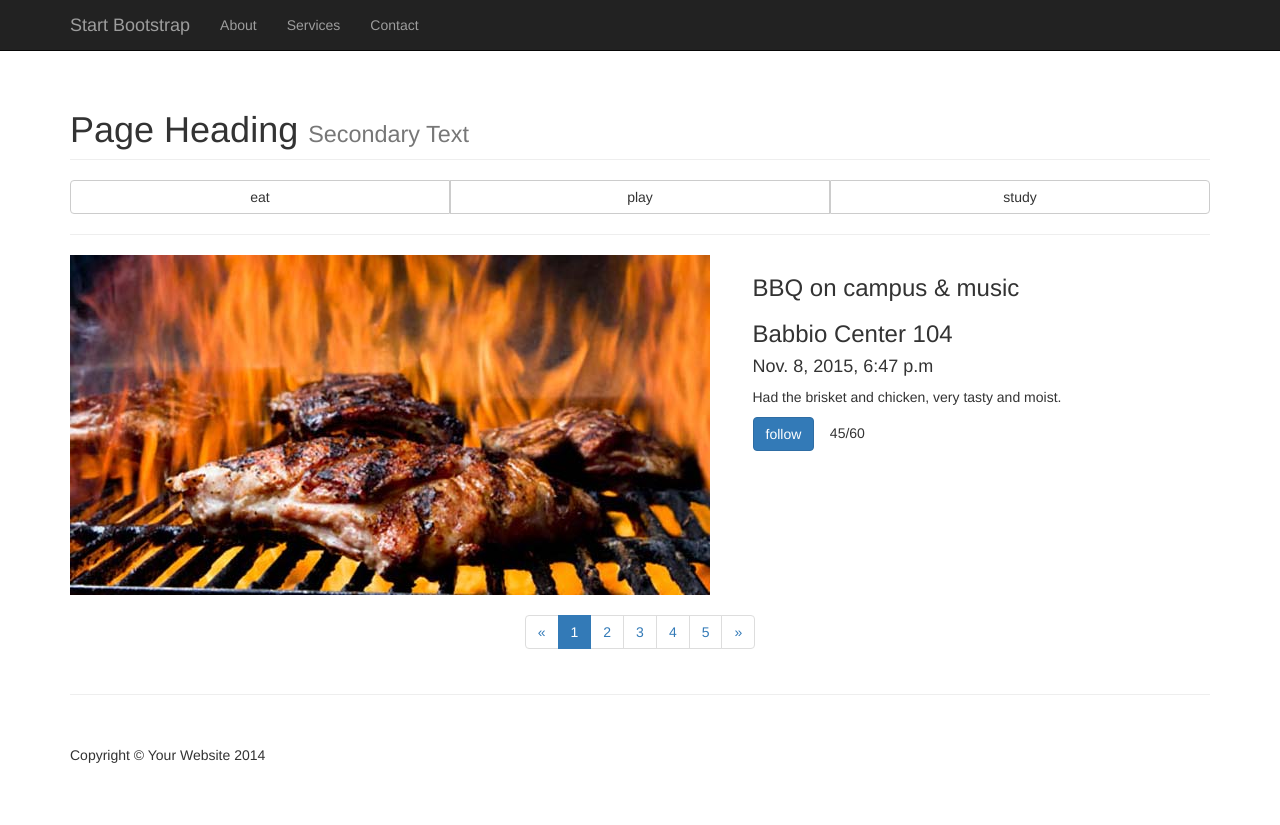
After one commit to zyang25/PosterApp, a PHP site: page /final/main/main.php in a window 1280 px wide. The commit adds this page. Run offline with PHP 8.4, Linux system fonts and the light colour scheme.

Commit message:
路径调整

```diff
--- a/Authentication/classes/user_model.php
+++ b/Authentication/classes/user_model.php
@@ -1,6 +1,6 @@
 <?php
 
-require_once('../connection.php');
+require_once(dirname(__FILE__).'/'."../../connection.php");
 
 class UserModel{
 
--- /dev/null
+++ b/assets/css/1-col-portfolio.css
@@ -0,0 +1,13 @@
+/*!
+ * Start Bootstrap - 1 Col Portfolio HTML Template (http://startbootstrap.com)
+ * Code licensed under the Apache License v2.0.
+ * For details, see http://www.apache.org/licenses/LICENSE-2.0.
+ */
+
+body {
+    padding-top: 70px; /* Required padding for .navbar-fixed-top. Remove if using .navbar-static-top. Change if height of navigation changes. */
+}
+
+footer {
+    margin: 50px 0;
+}
--- /dev/null
+++ b/main/main.php
@@ -0,0 +1,159 @@
+<!DOCTYPE html>
+<html lang="en">
+
+<head>
+
+    <meta charset="utf-8">
+    <meta http-equiv="X-UA-Compatible" content="IE=edge">
+    <meta name="viewport" content="width=device-width, initial-scale=1">
+    <meta name="description" content="">
+    <meta name="author" content="">
+
+    <title>1 Col Portfolio - Start Bootstrap Template</title>
+
+    <!-- Bootstrap Core CSS -->
+    <link href="../assets/bootstrap/css/bootstrap.min.css" rel="stylesheet">
+
+    <!-- Custom CSS -->
+    <link href="../assets/css/1-col-portfolio.css" rel="stylesheet">
+
+    <!-- HTML5 Shim and Respond.js IE8 support of HTML5 elements and media queries -->
+    <!-- WARNING: Respond.js doesn't work if you view the page via file:// -->
+    <!--[if lt IE 9]>
+        <script src="https://oss.maxcdn.com/libs/html5shiv/3.7.0/html5shiv.js"></script>
+        <script src="https://oss.maxcdn.com/libs/respond.js/1.4.2/respond.min.js"></script>
+    <![endif]-->
+
+</head>
+
+<body>
+
+    <!-- Navigation -->
+    <nav class="navbar navbar-inverse navbar-fixed-top" role="navigation">
+        <div class="container">
+            <!-- Brand and toggle get grouped for better mobile display -->
+            <div class="navbar-header">
+                <button type="button" class="navbar-toggle" data-toggle="collapse" data-target="#bs-example-navbar-collapse-1">
+                    <span class="sr-only">Toggle navigation</span>
+                    <span class="icon-bar"></span>
+                    <span class="icon-bar"></span>
+                    <span class="icon-bar"></span>
+                </button>
+                <a class="navbar-brand" href="#">Start Bootstrap</a>
+            </div>
+            <!-- Collect the nav links, forms, and other content for toggling -->
+            <div class="collapse navbar-collapse" id="bs-example-navbar-collapse-1">
+                <ul class="nav navbar-nav">
+                    <li>
+                        <a href="#">About</a>
+                    </li>
+                    <li>
+                        <a href="#">Services</a>
+                    </li>
+                    <li>
+                        <a href="#">Contact</a>
+                    </li>
+                </ul>
+            </div>
+            <!-- /.navbar-collapse -->
+        </div>
+        <!-- /.container -->
+    </nav>
+
+    <!-- Page Content -->
+    <div class="container">
+
+        <!-- Page Heading -->
+        <div class="row">
+            <div class="col-lg-12">
+                <h1 class="page-header">Page Heading
+                    <small>Secondary Text</small>
+                </h1>
+            </div>
+        </div>
+        <!-- /.row -->
+        <div class="btn-group btn-group-justified" role="group" aria-label="...">
+  <div class="btn-group" role="group">
+    <button type="button" class="btn btn-default">eat</button>
+  </div>
+  <div class="btn-group" role="group">
+    <button type="button" class="btn btn-default">play</button>
+  </div>
+  <div class="btn-group" role="group">
+    <button type="button" class="btn btn-default">study</button>
+  </div>
+</div>
+<hr>
+
+
+        <!-- Project One -->
+        <div class="row">
+            <div class="col-md-7">
+                <a href="#">
+                    <img class="img-responsive" src="../assets/img/activites/BBQ.jpg" alt="">
+                </a>
+            </div>
+            <div class="col-md-5">
+                <h3>BBQ on campus & music</h3>
+                <h3>Babbio Center 104</h3>
+                <h4>Nov. 8, 2015, 6:47 p.m</h4>
+                <p>Had the brisket and chicken, very tasty and moist.</p>
+                <a class="btn btn-primary" href="#">follow</a>&nbsp;&nbsp;&nbsp;&nbsp;<span>45/60</span>
+            </div>
+        </div>
+        <!-- /.row -->
+
+        <!-- Pagination -->
+        <div class="row text-center">
+            <div class="col-lg-12">
+                <ul class="pagination">
+                    <li>
+                        <a href="#">&laquo;</a>
+                    </li>
+                    <li class="active">
+                        <a href="#">1</a>
+                    </li>
+                    <li>
+                        <a href="#">2</a>
+                    </li>
+                    <li>
+                        <a href="#">3</a>
+                    </li>
+                    <li>
+                        <a href="#">4</a>
+                    </li>
+                    <li>
+                        <a href="#">5</a>
+                    </li>
+                    <li>
+                        <a href="#">&raquo;</a>
+                    </li>
+                </ul>
+            </div>
+        </div>
+        <!-- /.row -->
+
+        <hr>
+
+        <!-- Footer -->
+        <footer>
+            <div class="row">
+                <div class="col-lg-12">
+                    <p>Copyright &copy; Your Website 2014</p>
+                </div>
+            </div>
+            <!-- /.row -->
+        </footer>
+
+    </div>
+    <!-- /.container -->
+
+    <!-- jQuery -->
+    <script src="../assets/js/jquery-1.11.1.js"></script>
+
+    <!-- Bootstrap Core JavaScript -->
+    <script src="../assets/bootstrap/js/bootstrap.min.js"></script>
+
+</body>
+
+</html>
```
Also changed, not shown: index.php (+23 -2 lines), assets/img/activites/BBQ.jpg (added).
